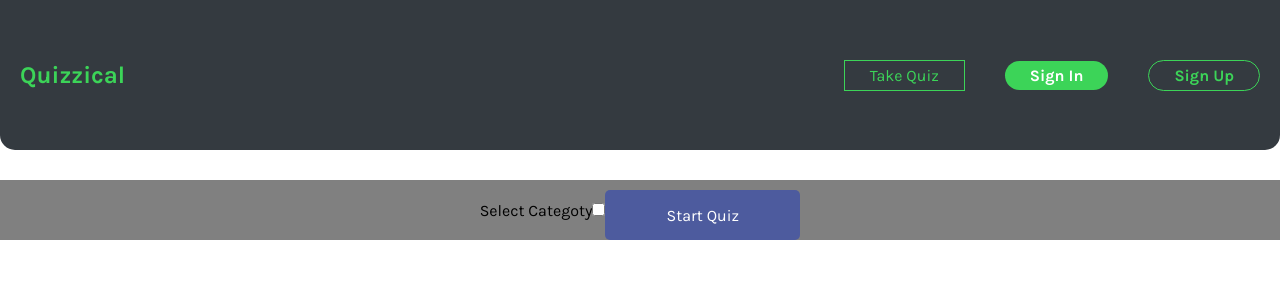
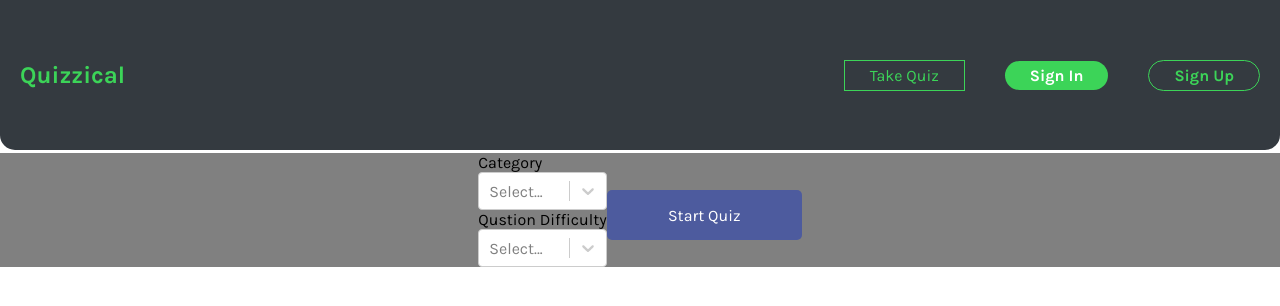
Before and after one commit to motari054/quizzical, a React (Vite) app in the folder quiz/: page / in a window 1280 px wide. Shown: the top 306 px of the page. Built offline with nearby package versions, Linux system fonts and the light colour scheme.

Commit message:
added HomeContents

```diff
--- a/quiz/package.json
+++ b/quiz/package.json
@@ -15,7 +15,8 @@
     "react-confetti": "^6.1.0",
     "react-dom": "^18.3.1",
     "react-paginate": "^8.2.0",
-    "react-router-dom": "^6.26.0"
+    "react-router-dom": "^6.26.0",
+    "react-select": "^5.8.0"
   },
   "devDependencies": {
     "@types/react": "^18.3.3",
--- a/quiz/src/components/HomeContents.jsx
+++ b/quiz/src/components/HomeContents.jsx
@@ -1,19 +1,33 @@
+import { useState } from 'react';
 import '../assets/homeContents.css'
 import { Link } from 'react-router-dom';
+import Select from 'react-select'
 export function HomeContents(){
+    const [formData, setFormData] = useState({
+        category : '',
+        type: '',
+        tags : '',
+    })
+
+    const categoryOptions = [
+        {value : 'Category 1', label : 'Sport'},
+        {value : 'Category 2', label : 'Media'},
+        {value : 'Category 3', label : 'Business'},
+    ]
+    const difficulty = [
+        {value : 'easy', label: 'Easy'},
+        {value : 'medium', label : 'Medium'},
+        {value : 'hard', label : 'Hard'},
+    ]
+
     return (
         <>
         <div className='content'>
             <form action=".">
-                {/* <input type="text" />Category
-                <input type="text" />Type
-                <input type="text" />Tags
-                <input type="text" />Type */}
-                <div className="category">
-                <label htmlFor="">Select Categoty</label>
-                <input type="checkbox" name="" id="" />
-                </div>
-
+                <label htmlFor="">Category</label>
+                <Select options={categoryOptions} />
+                <label htmlFor="">Qustion Difficulty</label>
+                <Select options={difficulty} />
             </form>
             <Link to='/questions' className="start-quiz-button">
                 Start Quiz
```
Also changed, not shown: 1 other file (tests, documents, lock files or other folders).
